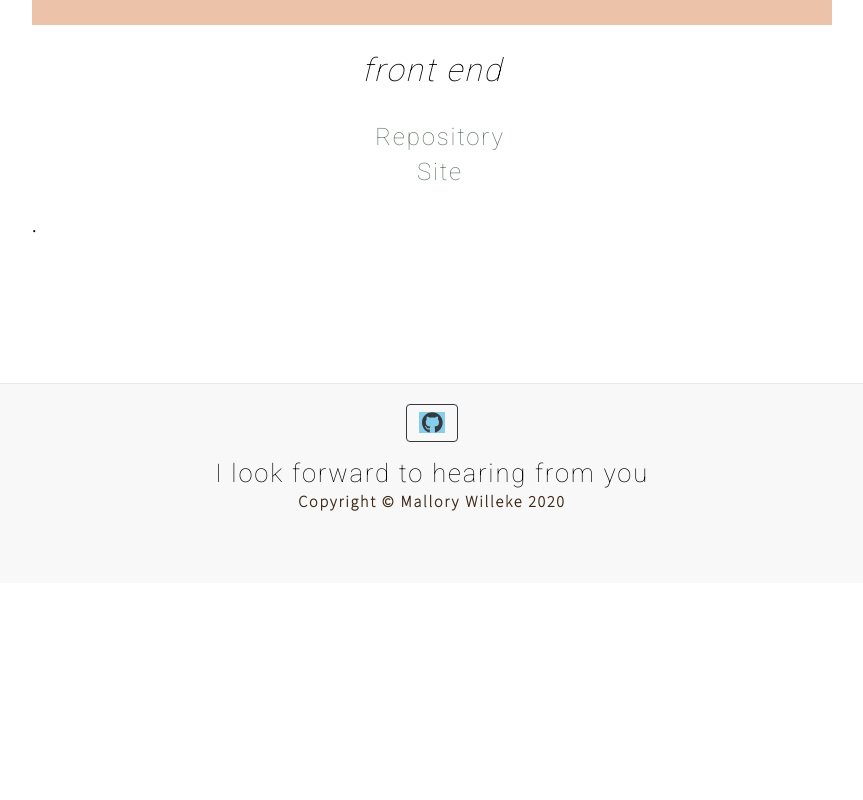
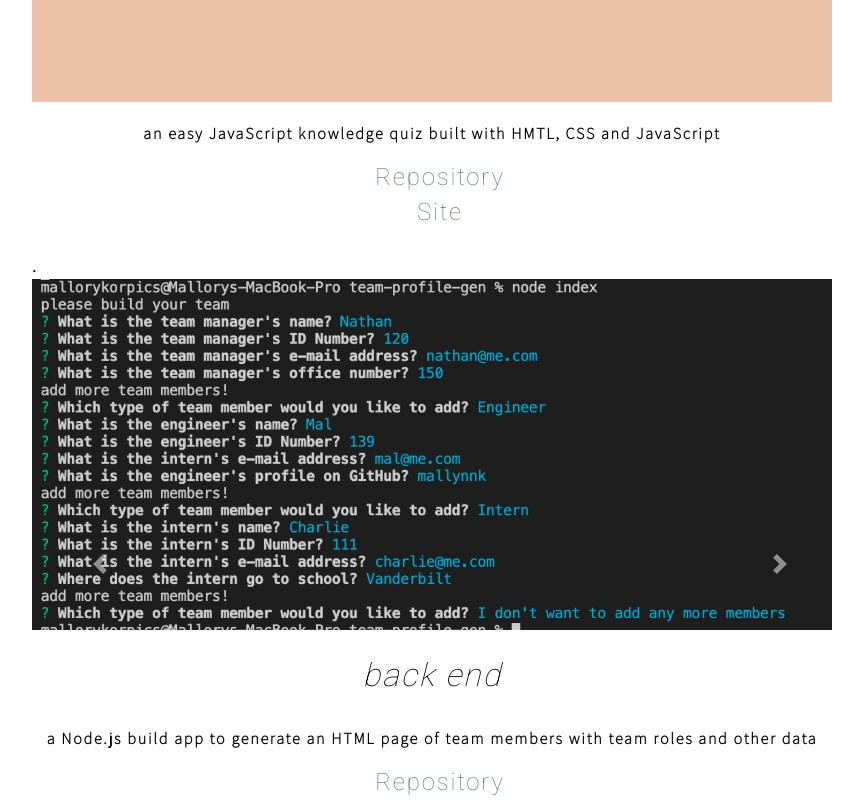
Before and after one commit to mallynnk/reactPortfolio, a React (Create React App) app: page /portfolio in a window 1280 px wide. Shown: the part 1480-2280 px from the top of the page, without its empty margins (208-1071 px from the left). Before the commit the page ends 2063 px from the top, so only its background shows below. Built offline with nearby package versions, Linux system fonts and the light colour scheme.

Commit message:
updating portfolio carousels

```diff
--- /dev/null
+++ b/src/components/BackCarousel/index.js
@@ -0,0 +1,78 @@
+import React, { useState } from 'react';
+import Carousel from 'react-bootstrap/Carousel'
+import back0 from '../../assets/img/PortfolioImages/back0.png'
+import back1 from '../../assets/img/PortfolioImages/back1.png'
+import back2 from '../../assets/img/PortfolioImages/back2.png'
+import back3 from '../../assets/img/PortfolioImages/back3.png'
+import back4 from '../../assets/img/PortfolioImages/back4.png'
+
+
+var style = {
+  fontSize: "4rem",
+  padding: "20px",
+  textAlign: "center",
+  fontWeight: 100
+}
+
+
+function BackCarousel() {
+
+  const [index, setIndex] = useState(0);
+
+  const handleSelect = (selectedIndex, e) => {
+    setIndex(selectedIndex);
+  };
+
+
+  return (
+
+      <Carousel activeIndex={index} onSelect={handleSelect} className="flex-row">
+          <Carousel.Item>
+          <img
+          className="d-block w-100" src={back0} alt="First Slide"/>
+        <Carousel.Caption>
+            <h2 style={{fontStyle: 'italic'}}>back end</h2>
+            <p>a Node.js app for generating a markdown readme page</p>
+            <h4><a href="https://github.com/mallynnk/readme-generator">Repository</a></h4>
+        </Carousel.Caption>.
+        </Carousel.Item>
+        <Carousel.Item>
+          <img className="d-block w-100" src={back1} alt="Second Slide"/>
+        <Carousel.Caption>
+            <h2 style={{fontStyle: 'italic'}}>back end</h2>
+            <p>a Node.js build app to generate an HTML page of team members with team roles and other data</p>
+            <h4><a href="https://github.com/mallynnk/team-profile-gen">Repository</a></h4>
+        </Carousel.Caption>.
+        </Carousel.Item>
+        <Carousel.Item>
+          <img className="d-block w-100" src={back2} alt="Third Slide"/>
+        <Carousel.Caption>
+            <h2 style={{fontStyle: 'italic'}}>back end</h2>
+            <p>a note taking program in which my role was to focus on the back end build</p>
+            <h4><a href="https://github.com/mallynnk/note-taker">Repository</a></h4>
+            <h4><a href='https://enigmatic-refuge-44915.herokuapp.com'>Site</a></h4>
+        </Carousel.Caption>.
+        </Carousel.Item>
+        <Carousel.Item>
+          <img className="d-block w-100" src={back3} alt="Fourth Slide"/>
+        <Carousel.Caption>
+            <h2 style={{fontStyle: 'italic'}}>back end</h2>
+            <p>a Node.js app using Inquirer to gather user input and Express.js to serve data, while performing CRUD operations on a MySQL Database to store employee information</p>
+            <h4><a href="https://github.com/mallynnk/employee-tracker">Repository</a></h4>
+            <h4><a href='https://drive.google.com/file/d/1Llt9LVLoX5ApCDHZGfiVDHhXzJCOLpMz/viewhttps://drive.google.com/file/d/1Llt9LVLoX5ApCDHZGfiVDHhXzJCOLpMz/view'>Site</a></h4>
+        </Carousel.Caption>.
+        </Carousel.Item>
+        <Carousel.Item>
+          <img className="d-block w-100" src={back3} alt="Fourth Slide"/>
+        <Carousel.Caption>
+            <h2 style={{fontStyle: 'italic'}}>back end</h2>
+            <p>a Node.js app that uses Express.js to serve data while using sequelize to perform CRUD operations on a MySQL database for an E-Commerce Site</p>
+            <h4><a href="https://github.com/mallynnk/ecommerce">Repository</a></h4>
+            <h4><a href='https://drive.google.com/file/d/1W3AFtCMbJIAg9U1fbBHit2KkRCYbJaur/view'>Site</a></h4>
+        </Carousel.Caption>.
+        </Carousel.Item>
+      </Carousel>
+  );
+};
+
+export default BackCarousel;
--- a/src/components/Carousel/index.js
+++ b/src/components/Carousel/index.js
@@ -4,15 +4,6 @@ import front0 from '../../assets/img/PortfolioImages/front0.png'
 import front1 from '../../assets/img/PortfolioImages/front1.png'
 import front2 from '../../assets/img/PortfolioImages/front2.png'
 import front3 from '../../assets/img/PortfolioImages/front3.png'
-import back0 from '../../assets/img/PortfolioImages/back0.png'
-import back1 from '../../assets/img/PortfolioImages/back1.png'
-import back2 from '../../assets/img/PortfolioImages/back2.png'
-import back3 from '../../assets/img/PortfolioImages/back3.png'
-import back4 from '../../assets/img/PortfolioImages/back4.png'
-import full0 from '../../assets/img/PortfolioImages/full0.png'
-import full1 from '../../assets/img/PortfolioImages/full1.png'
-import full2 from '../../assets/img/PortfolioImages/full2.png'
-import full3 from '../../assets/img/PortfolioImages/full3.png'
 
 var style = {
   fontSize: "4rem",
@@ -24,35 +15,7 @@ var style = {
 
 function AppCarousel() {
 
-  // const [applications] = useState([
-  //   {
-  //     name: 'Horiseon',
-  //     category: 'front',
-  //     description: '',
-  //     GitHub: 'https://github.com/mallynnk/Horiseon-Refactor',
-  //     site:'https://mallynnk.github.io/Horiseon-Refactor/',
-  //   },
-  //   {
-  //     name: 'Code Quiz',
-  //     category: 'front',
-  //     description: 'An easy JavaScript knowledge quiz built with HMTL, CSS and JavaScript',
-  //     GitHub: 'https://github.com/mallynnk/code-quiz',
-  //     site:'https://mallynnk.github.io/code-quiz/',
-  //   },
-  //   {
-  //     name: 'Work Day Scheduler',
-  //     category: 'front',
-  //     description: 'An app for planning out your schedule for the work day',
-  //     GitHub: 'https://github.com/mallynnk/daily-schedule',
-  //     site:'https://mallynnk.github.io/daily-schedule/',
-  //   },
-  //   {
-  //     name: 'Weather Dashboard',
-  //     category: 'front',
-  //     description: 'A weather app using weather forecast information',
-  //     GitHub: 'https://github.com/mallynnk/weather-dashboard',
-  //     site:'https://mallynnk.github.io/weather-dashboard/',
-  //   },
+
   //   {
   //     name: 'Readme Generator',
   //     category: 'back',
@@ -119,57 +82,52 @@ function AppCarousel() {
 
   // ]);
 
+
   const [index, setIndex] = useState(0);
 
   const handleSelect = (selectedIndex, e) => {
     setIndex(selectedIndex);
   };
-  // const currentApplications = applications.filter((application) => application.category === category);
-  // const [currentApplication, setCurrentApplication] = useState();
 
 
-  // const toggleModal = (image, i) => {
-  //   setCurrentApplication({ ...image, index: i });
-  //   setIsModalOpen(!isModalOpen);
-  // }
-  // const carouselItems = {
-
-  // }
 
   return (
 
       <Carousel activeIndex={index} onSelect={handleSelect} className="flex-row">
           <Carousel.Item>
+          <h2 style={{fontStyle: 'italic', textAlign: 'center'}}>Horiseon</h2>
           <img
           className="d-block w-100" src={front0} alt="First Slide"/>
         <Carousel.Caption>
-            <h2 style={{fontStyle: 'italic'}}>front end</h2>
             <h4><a href="https://github.com/mallynnk/Horiseon-Refactor">Repository</a></h4>
             <h4><a href='https://mallynnk.github.io/Horiseon-Refactor/'>Site</a></h4>
         </Carousel.Caption>.
         </Carousel.Item>
         <Carousel.Item>
+         <h2 style={{fontStyle: 'italic', textAlign: 'center'}}>Code Quiz</h2>
           <img className="d-block w-100" src={front1} alt="Second Slide"/>
         <Carousel.Caption>
-            <h2 style={{fontStyle: 'italic'}}>front end</h2>
-            <h4><a href="https://github.com/mallynnk/Horiseon-Refactor">Repository</a></h4>
-            <h4><a href='https://mallynnk.github.io/Horiseon-Refactor/'>Site</a></h4>
+            <p>an easy JavaScript knowledge quiz built with HMTL, CSS and JavaScript</p>
+            <h4><a href="https://github.com/mallynnk/code-quiz">Repository</a></h4>
+            <h4><a href='https://mallynnk.github.io/code-quiz/'>Site</a></h4>
         </Carousel.Caption>.
         </Carousel.Item>
         <Carousel.Item>
+         <h2 style={{fontStyle: 'italic', textAlign: 'center'}}>Work Day Scheduler</h2>
           <img className="d-block w-100" src={front2} alt="Third Slide"/>
         <Carousel.Caption>
-            <h2 style={{fontStyle: 'italic'}}>front end</h2>
-            <h4><a href="https://github.com/mallynnk/Horiseon-Refactor">Repository</a></h4>
-            <h4><a href='https://mallynnk.github.io/Horiseon-Refactor/'>Site</a></h4>
+            <p>an app for planning out your schedule for the work day</p>
+            <h4><a href="https://github.com/mallynnk/daily-schedule">Repository</a></h4>
+            <h4><a href='https://mallynnk.github.io/daily-schedule/'>Site</a></h4>
         </Carousel.Caption>.
         </Carousel.Item>
         <Carousel.Item>
+          <h2 style={{fontStyle: 'italic', textAlign: 'center'}}>Weather Dashboard</h2>
           <img className="d-block w-100" src={front3} alt="Fourth Slide"/>
         <Carousel.Caption>
-            <h2 style={{fontStyle: 'italic'}}>front end</h2>
-            <h4><a href="https://github.com/mallynnk/Horiseon-Refactor">Repository</a></h4>
-            <h4><a href='https://mallynnk.github.io/Horiseon-Refactor/'>Site</a></h4>
+            <p>a weather app using weather forecast information</p>
+            <h4><a href="https://github.com/mallynnk/weather-dashboard">Repository</a></h4>
+            <h4><a href='https://mallynnk.github.io/weather-dashboard/'>Site</a></h4>
         </Carousel.Caption>.
         </Carousel.Item>
       </Carousel>
--- a/src/components/Nav/index.js
+++ b/src/components/Nav/index.js
@@ -10,8 +10,7 @@ var style = {
 
 function Navigation() {
       return (
-        <Nav style={style} className="justify-content-center" activeKey="/about"
-          >
+        <Nav style={style} className="justify-content-center" activeKey="/about">
         <Nav.Item >
             <Nav.Link href="/about">About</Nav.Link>
         </Nav.Item>
--- a/src/index.css
+++ b/src/index.css
@@ -322,6 +322,7 @@ a {
   max-width: 400px;
   height:auto;
   padding: 2rem;
+  border-radius: 1rem;
 }
 
 .page-container {
--- a/src/pages/Portfolio/index.js
+++ b/src/pages/Portfolio/index.js
@@ -1,5 +1,6 @@
 import React from 'react';
 import Carousel from '../../components/Carousel'
+import BackCarousel from '../../components/BackCarousel'
 
 var style = {
   fontSize: "4rem",
@@ -18,6 +19,7 @@ function Portfolio() {
 
         <div>
         <Carousel></Carousel>
+        <BackCarousel></BackCarousel>
         </div>
         </div>
         </div>
--- a/src/pages/Resume/index.js
+++ b/src/pages/Resume/index.js
@@ -15,7 +15,6 @@ function Resume() {
 
     return (
         <Container id="resume">
-            {/* <div style={style}>Resume</div> */}
             <Row style={style} className="justify-content-md-center" >
             download my full <a href="https://github.com/mallynnk/reactportfolio/raw/master/src/assets/Resume_Willeke.pdf" class="link">  resume</a>
             </Row>
```
